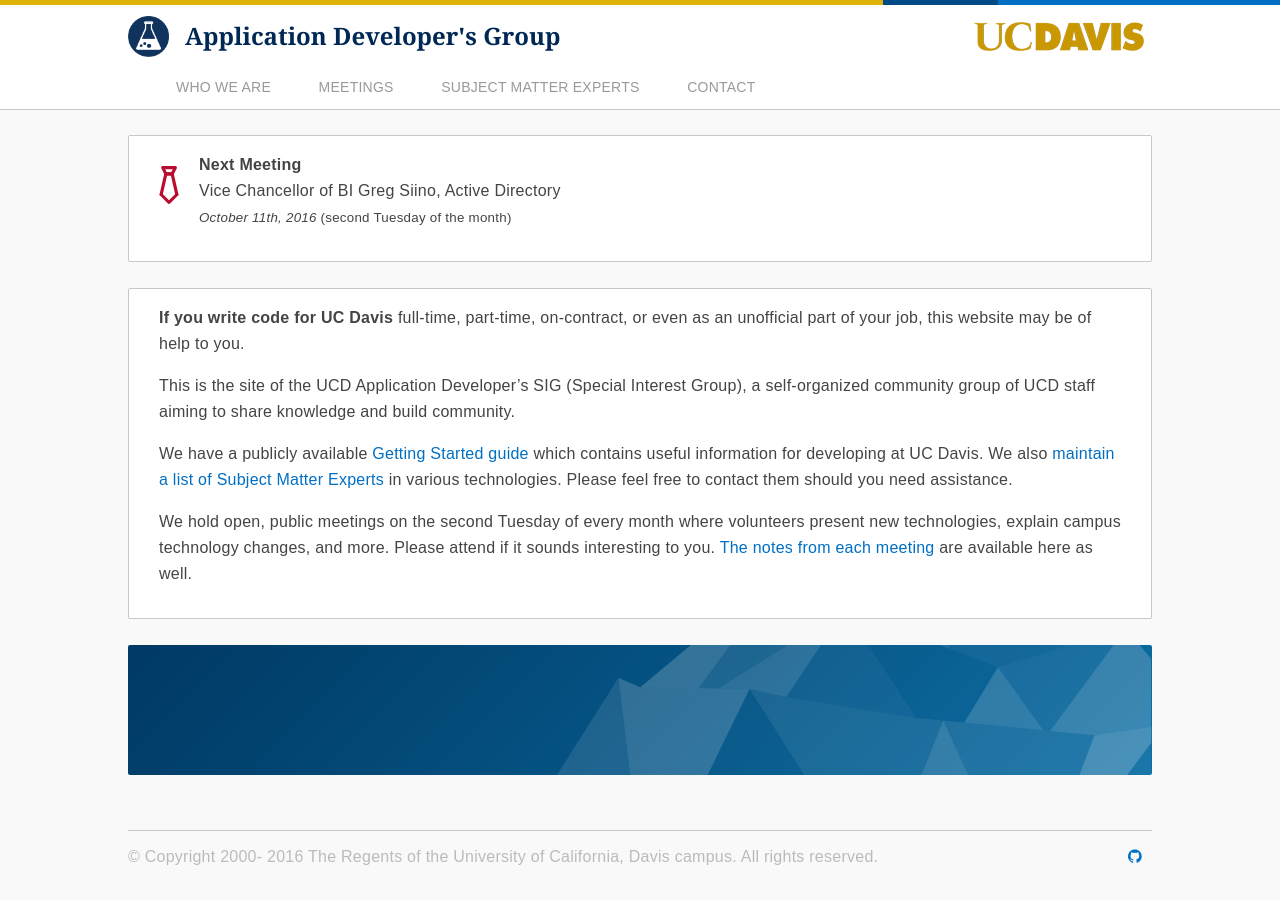
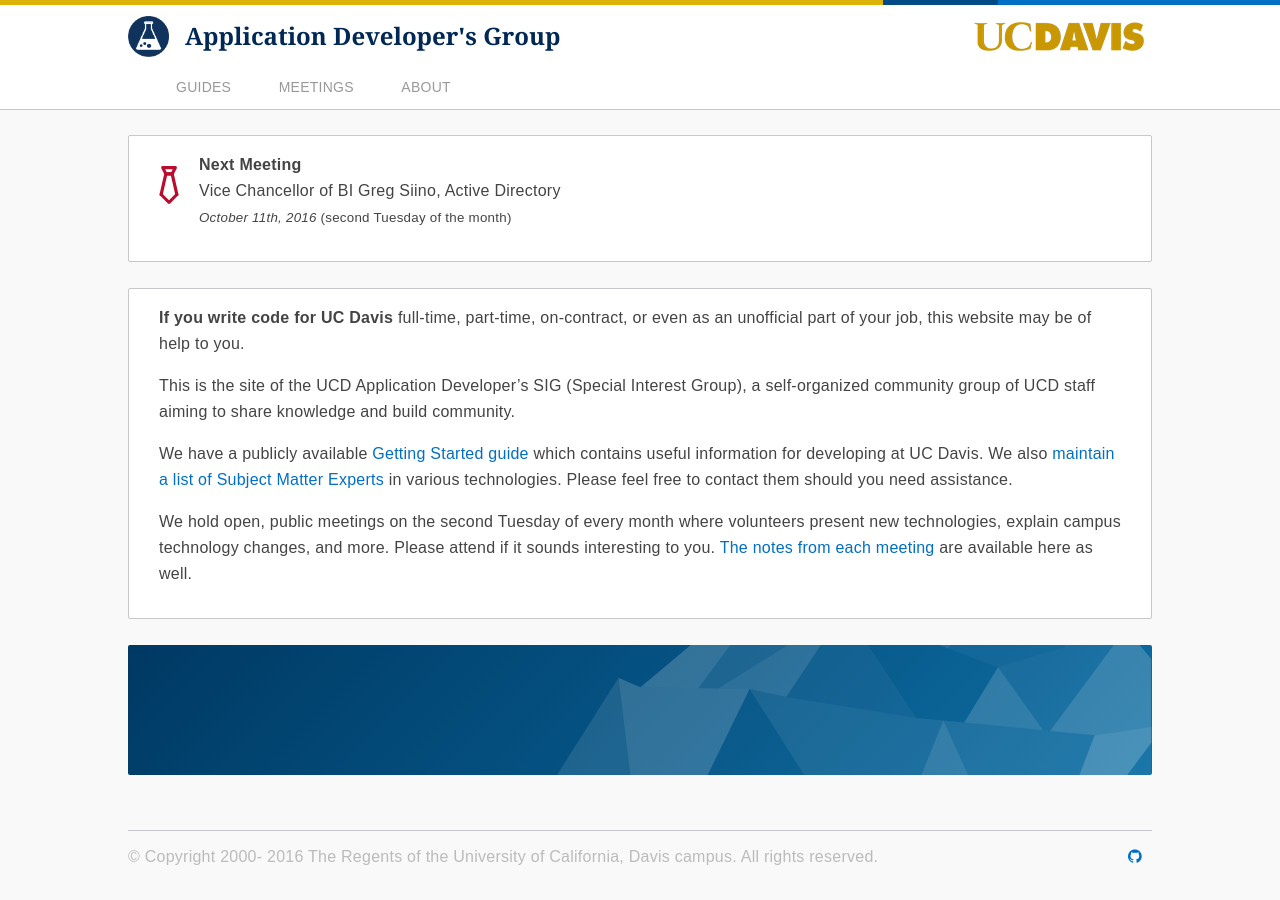
Before and after one commit to ucdavis/appdev, a Jekyll site: the page built from index.html, in a window 1280 px wide. Built offline with Jekyll 4.4.1, drawn with Linux system fonts in a browser that asks for light colours; nearby versions of some CDN libraries.

Commit message:
Reorganize the site nav to be more concise.

```diff
--- a/_includes/header.html
+++ b/_includes/header.html
@@ -14,25 +14,22 @@
         <a class="nav_close" href="#" title="Hide navigation"><i class="fa fa-times"></i></a>
         <ul id="nav_upperlevel">
             <li>
-              <a href="{{site.baseurl}}/about">Who We Are</a>
+                <a href="#" aria-haspopup="true">Guides</a>
+                <ul class="submenu">
+                    <li><a href="{{site.baseurl}}/orientation">Getting&nbsp;Started</a></li>
+                    <li><a href="{{site.baseurl}}/experts">Subject&nbsp;Matter&nbsp;Experts</a></li>
+                </ul>
             </li>
             <li>
               <a href="{{site.baseurl}}/events">Meetings</a>
             </li>
             <li>
-              <a href="{{site.baseurl}}/experts">Subject Matter Experts</a>
+                <a href="#" aria-haspopup="true">About</a>
+                <ul class="submenu">
+                    <li><a href="{{site.baseurl}}/about">About&nbsp;the&nbsp;Group</a></li>
+                    <li><a href="{{site.baseurl}}/contact">Contact</a></li>
+                </ul>
             </li>
-            <li>
-              <a href="{{site.baseurl}}/contact">Contact</a>
-            </li>
-            <!--<li>
-                <a href="{{site.baseurl}}/documentation" aria-haspopup="true">Documentation</a>
-                <ul class="submenu">
-                    <li><a href="{{site.baseurl}}/documentation/app_dev">Campus Systems</a></li>
-                    <li><a href="{{site.baseurl}}/documentation/help_desk">API Development</a></li>
-                    <li><a href="{{site.baseurl}}/documentation/web_dev">Another sample</a></li>
-                </ul>
-            </li>-->
         </ul>
     </nav>
 </div>
```
